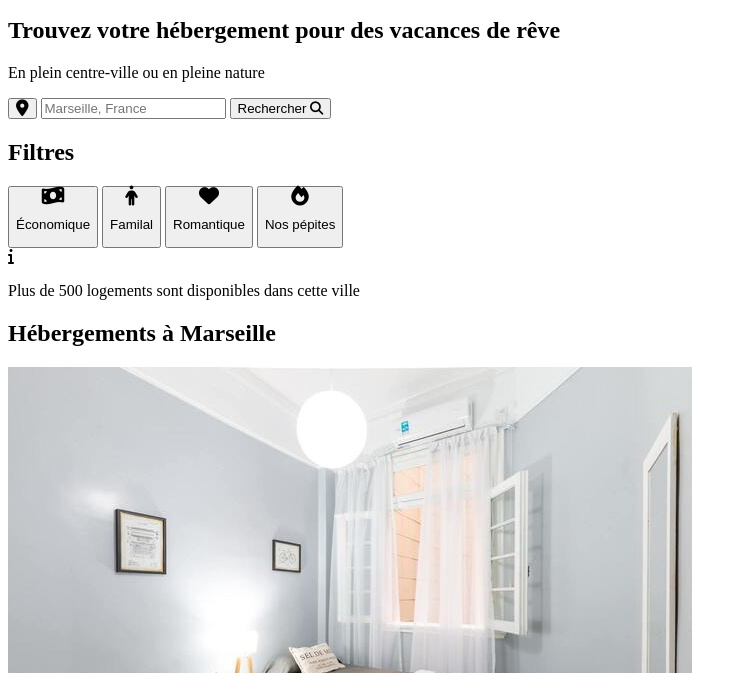
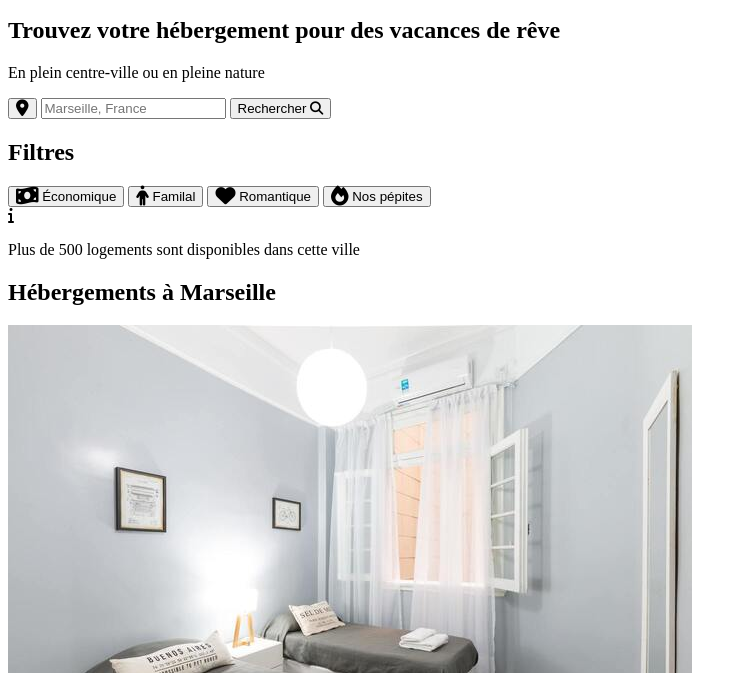
Before and after one commit to jbketele/booki, a plain HTML site: page Projet2/booki-starter-code-master/index.html in a window 1280 px wide. Shown: the part 127-800 px from the top of the page, without its empty margins (0-747 px from the left). Drawn offline with nearby package versions, Linux system fonts and the light colour scheme; files that its build step writes are made by us from their sources.

Commit message:
correction w3c

```diff
--- a/Projet2/booki-starter-code-master/css/style.css
+++ b/Projet2/booki-starter-code-master/css/style.css
@@ -135,6 +135,8 @@ input::placeholder {
     border: 2px solid rgba(0, 0, 0, 0.1);
     margin-inline: 10px;
     display: flex;
+    font-weight: bold;
+    font-size: 16px;
 }
 
 .filtre:hover {
@@ -145,11 +147,11 @@ input::placeholder {
     color: #0065FC;
     width: 30px;
     padding-top: 8px;
+    padding-right: 5px;
 }
 
 .categories {
     margin: 0%;
-    margin-left: 5px;
     font-weight: bold;
     font-size: 16px;
 }
--- a/Projet2/booki-starter-code-master/index.html
+++ b/Projet2/booki-starter-code-master/index.html
@@ -11,7 +11,7 @@
         rel="stylesheet">
     <link rel="stylesheet" href="https://cdnjs.cloudflare.com/ajax/libs/font-awesome/6.2.1/css/all.min.css"
         integrity="sha512-MV7K8+y+gLIBoVD59lQIYicR65iaqukzvf/nwasF0nqhPay5w/9lJmVM2hMDcnK1OnMGCdVK+iQrJ7lzPJQd1w=="
-        crossorigin="anonymous" referrerpolicy="no-referrer" />
+        crossorigin="anonymous" referrerpolicy="no-referrer">
     <link rel="stylesheet" href="./css/style.css">
 </head>
 
@@ -39,7 +39,7 @@
                 <button type="button" class="place">
                     <i class="fa-solid fa-location-dot fa-lg"></i>
                 </button>
-                <input type="search" id="form1" class="form-control" placeholder="Marseille, France" />
+                <input type="search" id="form1" class="form-control" placeholder="Marseille, France">
                 <button type="button" class="search-button">
                     <span class="search-text">Rechercher</span>
                     <span class="search-icon"><i class="fa-solid fa-magnifying-glass"></i></span>
@@ -51,19 +51,19 @@
                 <div class="filtres-button">
                     <button type="button" class="filtre">
                         <i class="fa-solid fa-money-bill-wave fa-xl"></i>
-                        <p class="categories">Économique</p>
+                        Économique
                     </button>
                     <button type="button" class="filtre">
                         <i class="fa fa-person fa-xl"></i>
-                        <p class="categories">Familal</p>
+                        Familal
                     </button>
                     <button type="button" class="filtre">
                         <i class="fa fa-heart fa-xl"></i>
-                        <p class="categories">Romantique</p>
+                        Romantique
                     </button>
                     <button type="button" class="filtre">
                         <i class="fa fa-fire fa-xl"></i>
-                        <p class="categories">Nos pépites</p>
+                        Nos pépites
                     </button>
                 </div>
             </div>
```
